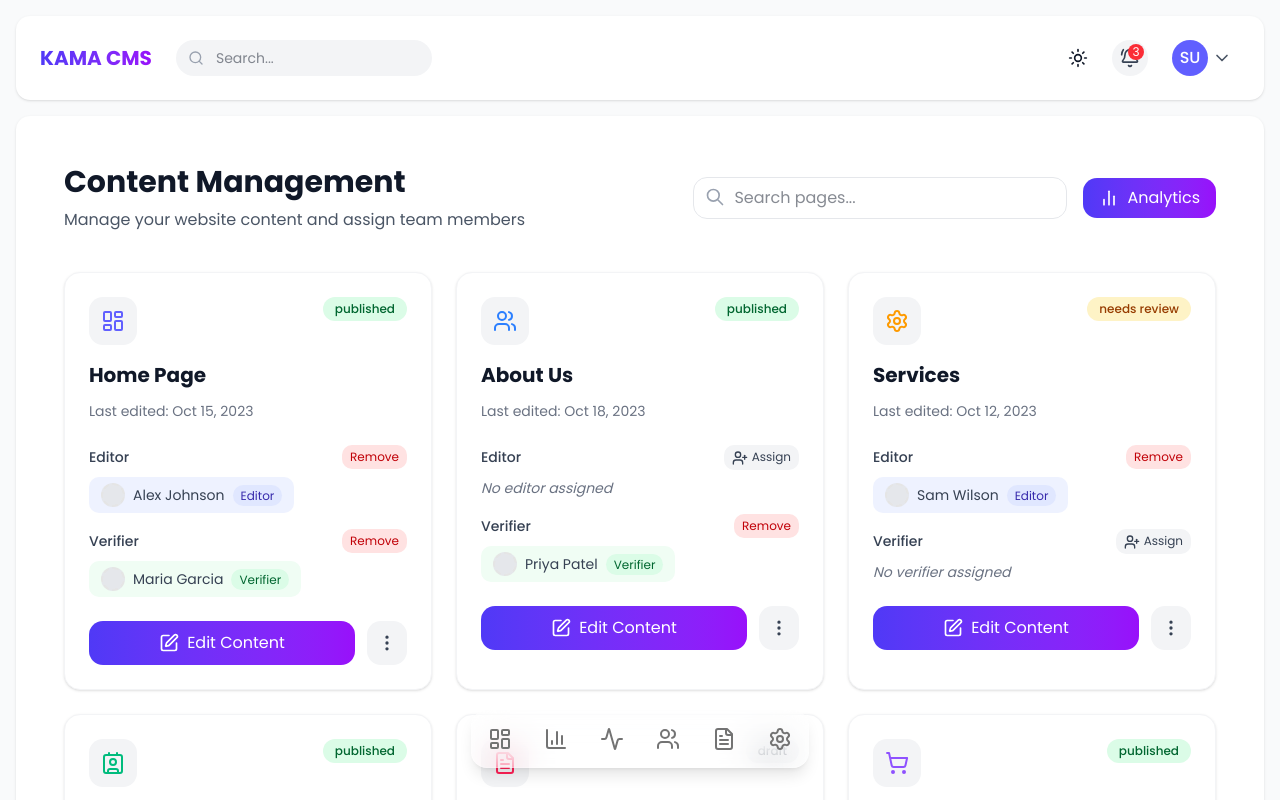
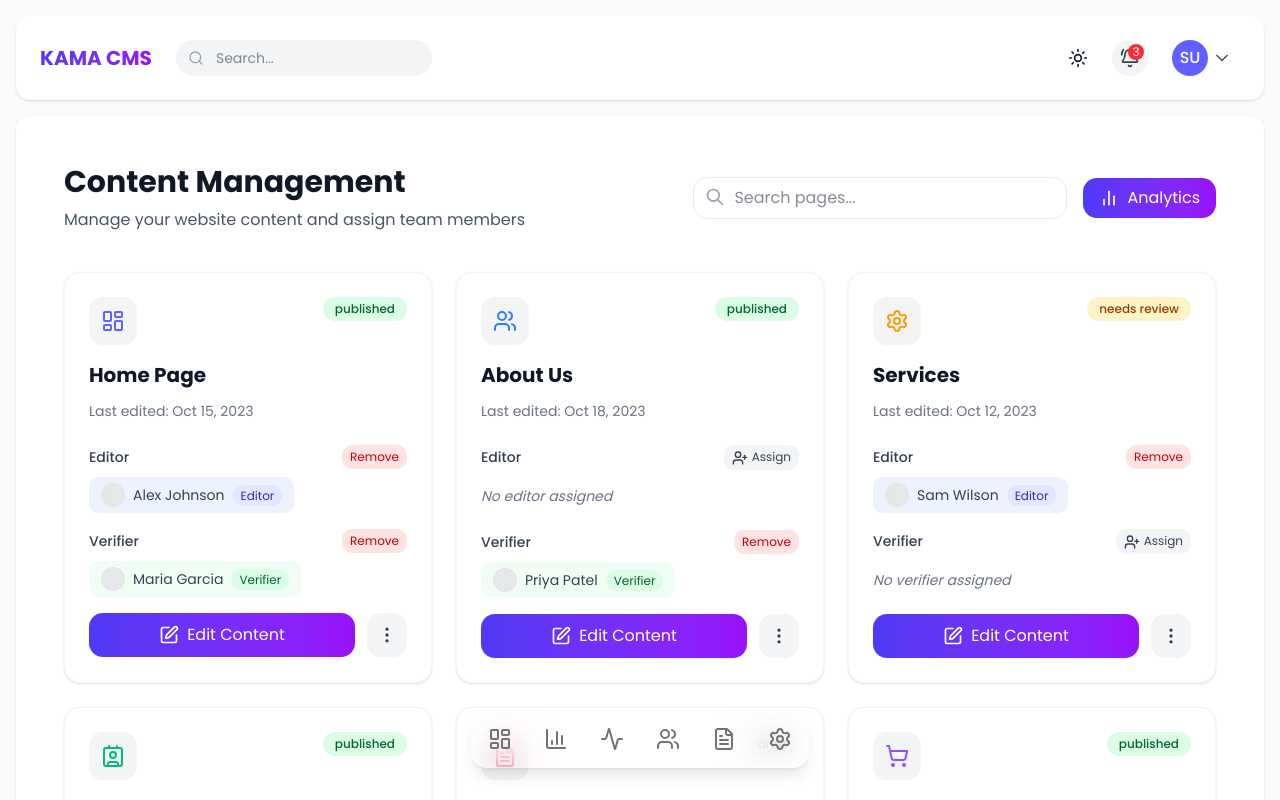
Before and after one commit to adminloopmethods/KamaBistro, a Next.js app in the folder dashboard/: page /pages in a window 1280 px wide. Shown: the top 800 px of the page. Built offline with nearby package versions, Linux system fonts and the light colour scheme; sample sign-in values are in the browser's storage.

Commit message:
solved themeprovider error

```diff
--- a/dashboard/src/app/(auth)/layout.tsx
+++ b/dashboard/src/app/(auth)/layout.tsx
@@ -1,7 +1,8 @@
-import type { Metadata } from "next";
-import { Geist, Geist_Mono } from "next/font/google";
+import type {Metadata} from "next";
+import {Geist, Geist_Mono} from "next/font/google";
 import "../globals.css";
-import { ThemeProvider } from "@/Context/ThemeContext";
+import {ThemeProvider} from "@/components/ui/theme-provider";
+// import { ThemeProvider } from "@/Context/ThemeContext";
 
 const geistSans = Geist({
   variable: "--font-geist-sans",
@@ -28,8 +29,8 @@ export default function RootLayout({
       <body
         className={`${geistSans.variable} ${geistMono.variable} antialiased p-0`}
       >
-        <ThemeProvider>
-        {children}
+        <ThemeProvider attribute="class" defaultTheme="system" enableSystem>
+          {children}
         </ThemeProvider>
       </body>
     </html>
--- a/dashboard/src/app/(dashboard)/page.tsx
+++ b/dashboard/src/app/(dashboard)/page.tsx
@@ -51,7 +51,7 @@ const DashboardCards = () => {
   ];
 
   return (
-    <div className="min-h-screen bg-gray-100 dark:from-gray-900 dark:to-gray-800 p-6">
+    <div className="min-h-screen bg-gradient-to-br from-gray-50 to-gray-100 dark:from-gray-900 dark:to-gray-800 p-6">
       <div className="max-w-7xl mx-auto">
         <div className="mb-10">
           <h1 className="text-3xl font-bold text-gray-900 dark:text-white">
--- a/dashboard/src/app/(dashboard)/pages/page.tsx
+++ b/dashboard/src/app/(dashboard)/pages/page.tsx
@@ -246,7 +246,7 @@ const CMSDashboard = () => {
             key={page.id}
             className="bg-white dark:bg-gray-800 rounded-2xl shadow border border-gray-100 dark:border-gray-700 overflow-hidden transition-all duration-300 hover:shadow-xl"
           >
-            <div className="p-6">
+            <div className="p-6 ">
               <div className="flex justify-between items-start">
                 <div className="bg-gray-100 dark:bg-gray-700 p-3 rounded-xl">
                   {page.icon}
@@ -305,7 +305,7 @@ const CMSDashboard = () => {
                         </span>
                       </div>
                     ) : (
-                      <div className="text-sm text-gray-500 dark:text-gray-400 italic">
+                      <div className="text-sm py-2 text-gray-500 dark:text-gray-400 italic">
                         No editor assigned
                       </div>
                     )}
@@ -347,7 +347,7 @@ const CMSDashboard = () => {
                         </span>
                       </div>
                     ) : (
-                      <div className="text-sm text-gray-500 dark:text-gray-400 italic">
+                      <div className="text-sm py-2 text-gray-500 dark:text-gray-400 italic">
                         No verifier assigned
                       </div>
                     )}
@@ -355,7 +355,7 @@ const CMSDashboard = () => {
                 </div>
               </div>
 
-              <div className="mt-6 flex space-x-3">
+              <div className=" flex space-x-3">
                 <button className="flex-1 bg-gradient-to-r from-indigo-600 to-purple-600 hover:from-indigo-700 hover:to-purple-700 text-white px-4 py-2.5 rounded-xl flex items-center justify-center">
                   <Edit className="w-5 h-5 mr-2" />
                   Edit Content
```
